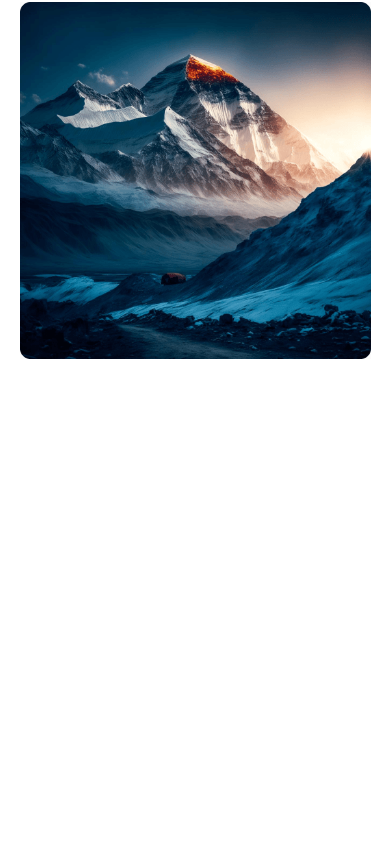
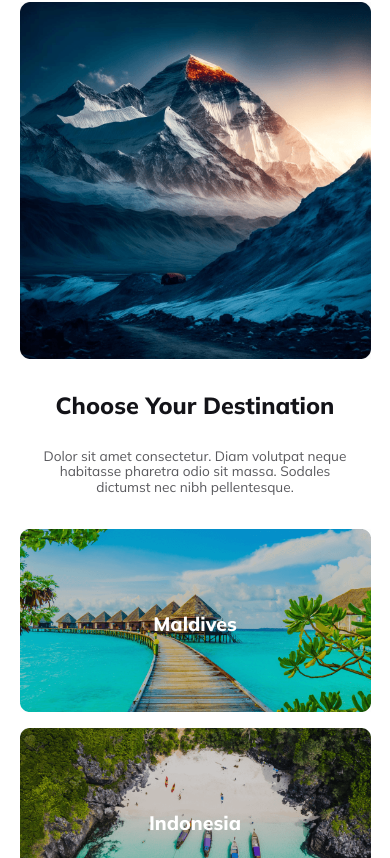
Before and after one commit to MD-HABIB-ULLA/project-2, a plain HTML site: page index.html in a window 390 px wide. Shown: the part 1142-2000 px from the top of the page. Before the commit the page ends 1505 px from the top, so only its background shows below. Drawn offline with Linux system fonts and the light colour scheme.

Commit message:
onek costo hoise

```diff
--- a/css/style.css
+++ b/css/style.css
@@ -220,14 +220,74 @@ body {
 
 /* popular tour section end  */
 
+/* detination section start */
+.destinations {
+    width: 81.25%;
+    margin: auto;
+    margin-top: 5vw;
+}
+
+.destinations-description {
+    text-align: center;
+    width: 60%;
+    margin: auto;
+}
+
+.destinations-description h3 {
+    color: #131318;
+    font-size: 2.2vw;
+    font-weight: 800;
+    line-height: normal;
+    margin-bottom: 2vw;
+}
+
+.destinations-description p {
+    color: rgba(19, 19, 24, 0.70);
+    font-size: 0.9vw;
+    font-style: normal;
+    font-weight: 400;
+    line-height: 1.4vw;
+    /* 162.5% */
+}
 
 
 
+.places {
+    width: 100%;
+    display: grid;
+}
+
+.ultimate {
+    position: relative;
+
+}
+.ultimate img {
+    width: 100%;
+}
 
 
 
+.ultimate h3 {
+    position: absolute;
+    top: 50%;
+    left: 50%;
+    transform: translate(-50%, -50%);
+    color: #FFF;
+    text-align: center;
+    font-family: Mulish;
+    font-size: 2.7vw;
+    font-weight: 800;
+}
 
-
+.se-1,
+.se-2,
+.se-3 {
+    display: flex;
+    gap: 1vw;
+    margin-top: 2%;
+    justify-content: space-between;
+}
+ /* end of destinations section */
 
 
 
@@ -383,4 +443,47 @@ body {
     }
 
     /* popular tour section end  */
+
+
+/* detination section start */
+.destinations {
+    width: 90%;
+    margin-top: 7vw;
 }
+
+.destinations-description {
+
+    width: 90%;
+
+}
+
+.destinations-description h3 {
+    font-size: 6vw;
+    margin-bottom: 7vw;
+}
+
+.destinations-description p {
+    font-size: 3.5vw;
+    line-height: 4vw;
+}
+
+.places{
+    margin-top: 7vw;
+}
+
+
+
+.ultimate h3 {
+    font-size: 5vw;
+}
+
+.se-1,
+.se-2,
+.se-3 {
+    display: flex;
+    gap: 3vw;
+    margin-top: 2%;
+    flex-direction: column;
+}
+ /* end of destinations section */
+}
--- a/index.html
+++ b/index.html
@@ -70,18 +70,68 @@
                     is designed to leave you with lasting memories. Here are three reasons why our popular tours stand
                     out:</p>
                 <ul>
-                    <li>Diverse Destinations: Explore a variety of destinations, each chosen for its unique charm and cultural significance. Our tours take you beyond the ordinary, allowing you to discover hidden gems and iconic landmarks alike.</li>
-                    <li>Expert Guides: Immerse yourself in the local culture and history with our knowledgeable guides. Passionate about the destinations they lead, our guides enhance your travel experience by providing insightful narratives and ensuring you make the most of every moment.</li>
-                    <li>Tailored Experiences: We understand that every traveler is unique. Our popular tours are crafted to cater to different preferences, whether you seek adventure, relaxation, or cultural enrichment. Enjoy a personalized journey that aligns with your interests and travel style.</li>
+                    <li>Diverse Destinations: Explore a variety of destinations, each chosen for its unique charm and
+                        cultural significance. Our tours take you beyond the ordinary, allowing you to discover hidden
+                        gems and iconic landmarks alike.</li>
+                    <li>Expert Guides: Immerse yourself in the local culture and history with our knowledgeable guides.
+                        Passionate about the destinations they lead, our guides enhance your travel experience by
+                        providing insightful narratives and ensuring you make the most of every moment.</li>
+                    <li>Tailored Experiences: We understand that every traveler is unique. Our popular tours are crafted
+                        to cater to different preferences, whether you seek adventure, relaxation, or cultural
+                        enrichment. Enjoy a personalized journey that aligns with your interests and travel style.</li>
                 </ul>
-                <p>Embark on boundless adventures with [Your Travel Company Name]. Discover, explore, and create cherished memories that last a lifetime. Your journey begins here.</p>
+                <p>Embark on boundless adventures with [Your Travel Company Name]. Discover, explore, and create
+                    cherished memories that last a lifetime. Your journey begins here.</p>
                 <button class="btn">
                     Read More
                 </button>
             </div>
-                <div class="pop-img">
-                    <img src="images/popular.png" alt="">
+            <div class="pop-img">
+                <img src="images/popular.png" alt="">
+            </div>
+        </section>
+        <section class="destinations">
+            <div class="destinations-description">
+                <h3>Choose Your Destination</h3>
+                <p>Dolor sit amet consectetur. Diam volutpat neque habitasse pharetra odio sit massa. Sodales dictumst
+                    nec nibh pellentesque.</p>
+            </div>
+            <div class="places">
+                <div class="se-1">
+                    <div class="maldives ultimate">
+                        <img src="images/maldives.png" alt="">
+                        <h3>Maldives</h3>
+                    </div>
+                    <div class="indonesia ultimate">
+                        <img src="images/Indonesia.png" alt="">
+                        <h3>Indonesia</h3>
+                    </div>
                 </div>
+                <div class="se-2">
+                    <div class="srilanka ultimate">
+                        <img src="images/Srilanka.png" alt="">
+                        <h3>Srilanka</h3>
+                    </div>
+                    <div class="america ultimate">
+                        <img src="images/North-America.png" alt="">
+                        <h3>North America</h3>
+                    </div>
+                    <div class="kashmir ultimate">
+                        <img src="images/Kashmir.png " alt="">
+                        <h3>Kashmir</h3>
+                    </div>
+                </div>
+                <div class="se-3">
+                    <div class="bangladesh ultimate">
+                        <img src="images/Bangladesh.png" alt="">
+                        <h3>Bangladesh</h3>
+                    </div>
+                    <div class="bandarban ultimate">
+                        <img src="images/Bandarban.png" alt="">
+                        <h3>Bandarban</h3>
+                    </div>
+                </div>
+            </div>
         </section>
 
     </main>
```
Also changed, not shown: images/Bandarban.png (renamed from images/Rectangle 10.png), images/Bangladesh.png (renamed from images/Rectangle 11.png), images/Indonesia.png (renamed from images/Rectangle 8.png), images/Kashmir.png (renamed from images/Rectangle 9.png), images/North-America.png (renamed from images/Rectangle 7.png), images/Srilanka.png (renamed from images/Rectangle 6.png), images/maldives.png (renamed from images/Rectangle 5.png).
